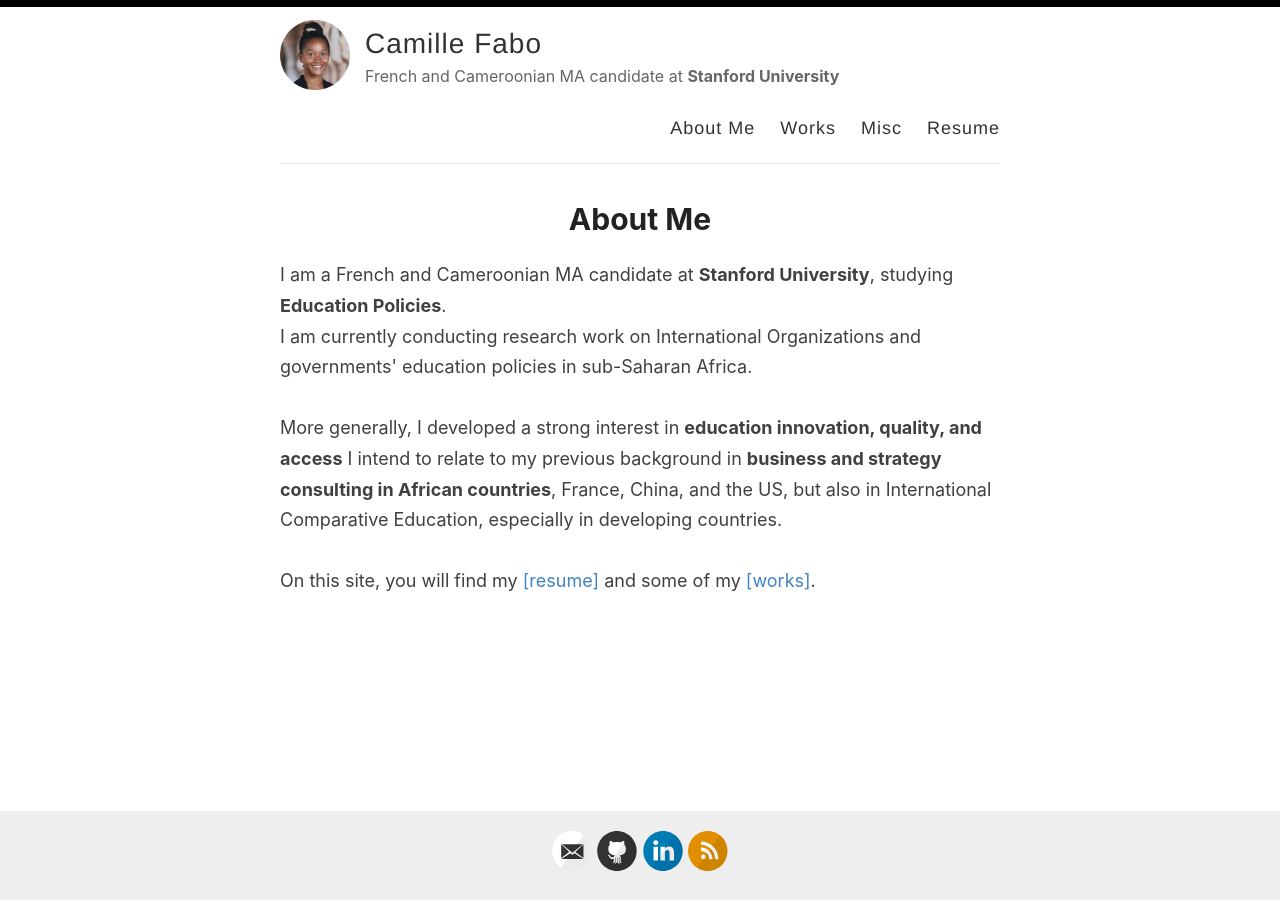
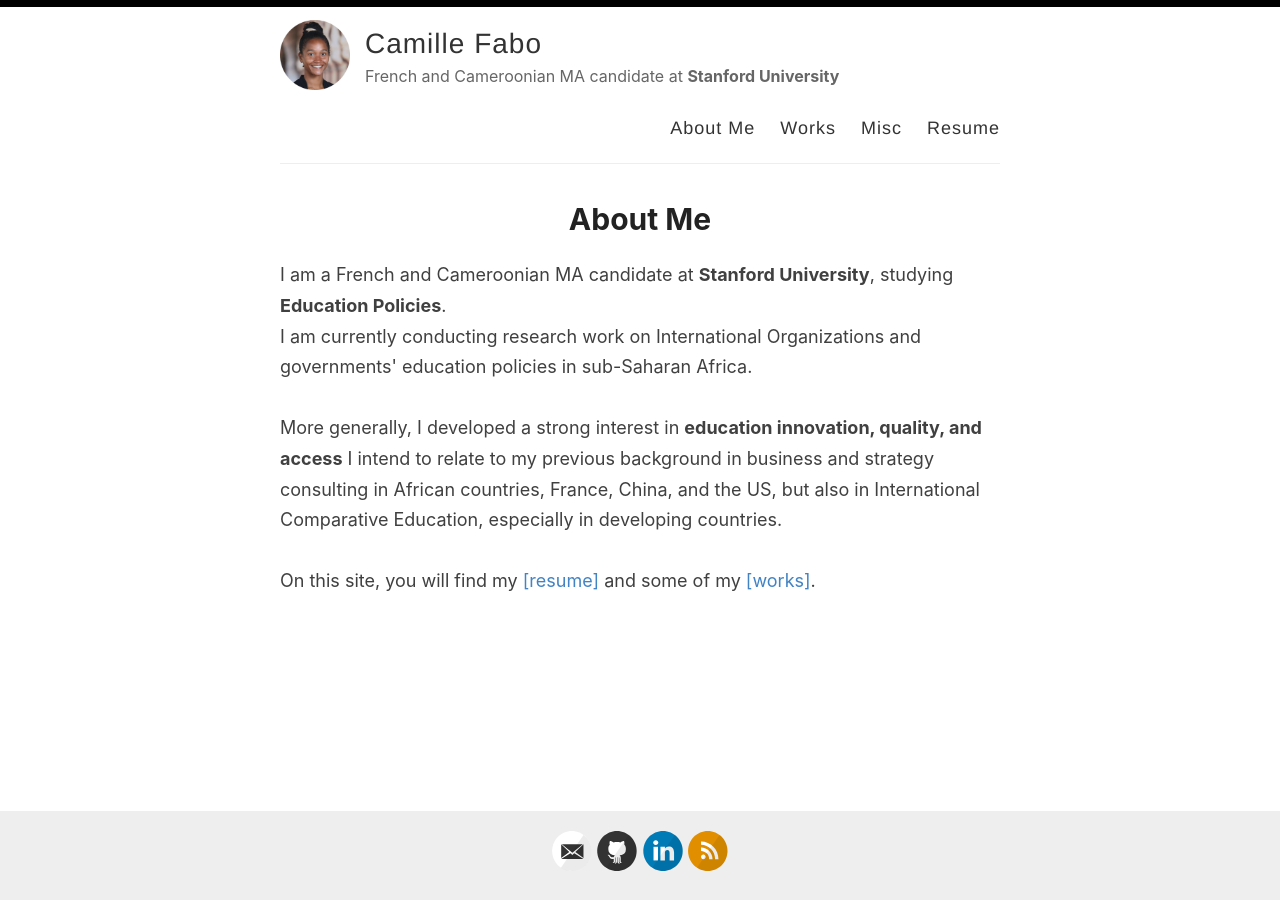
Before and after one commit to Camillefabs/Camillefabs.github.io, a Jekyll site: the page built from index.html, in a window 1280 px wide. Built offline with Jekyll 4.4.1, drawn with Linux system fonts in a browser that asks for light colours; the list of posts is cut into pages by our own code.

```diff
--- a/index.html
+++ b/index.html
@@ -9,7 +9,7 @@ layout: default
   I am currently conducting research work on International Organizations and governments' education policies in sub-Saharan Africa.
   </br>
   </br>
-  More generally, I developed a strong interest in <b>education innovation, quality, and access</b> I intend to relate to my previous background in <b>business and strategy consulting in African countries</b>, France, China, and the US, but also in International Comparative Education, especially in developing countries.
+  More generally, I developed a strong interest in <b>education innovation, quality, and access</b> I intend to relate to my previous background in business and strategy consulting in African countries, France, China, and the US, but also in International Comparative Education, especially in developing countries.
   </br>
   </br>
   On this site, you will find my <a href="/resume"> [resume]</a> and some of my <a href="/works">[works]</a>.
```
